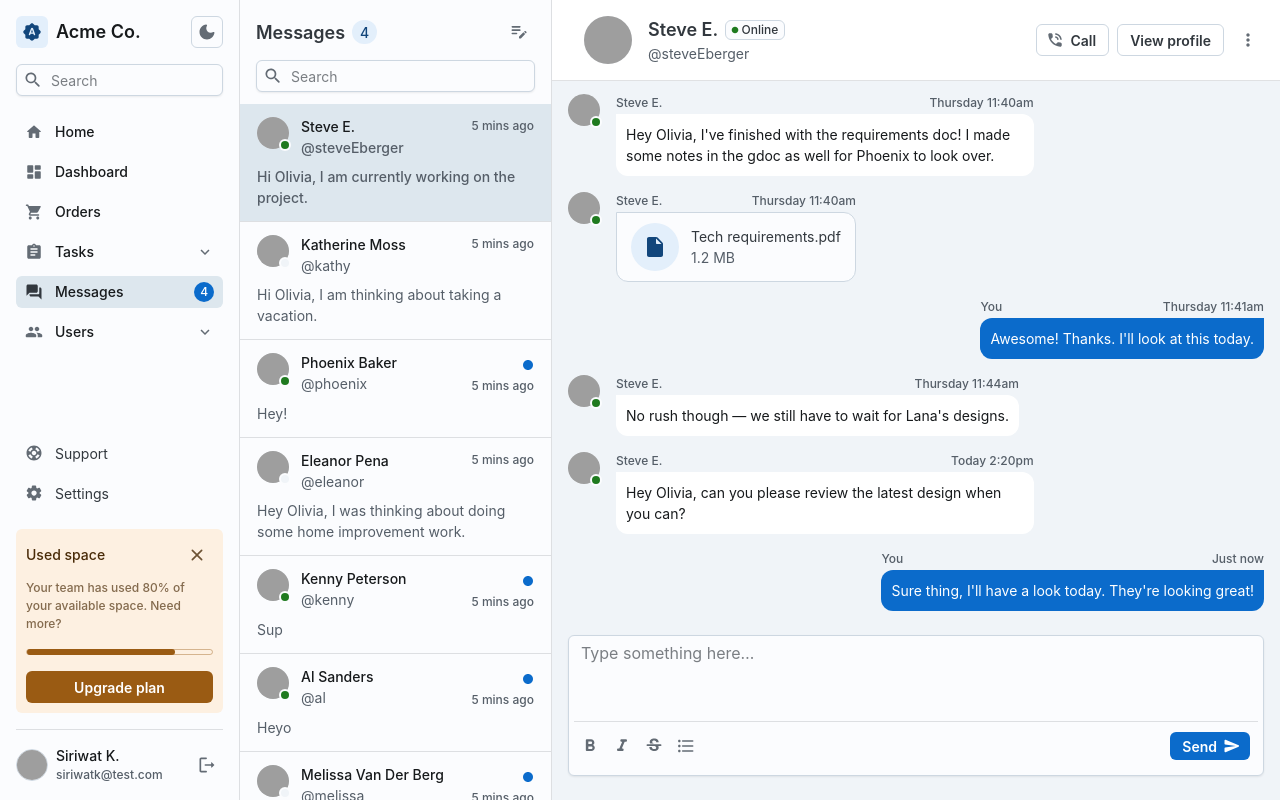
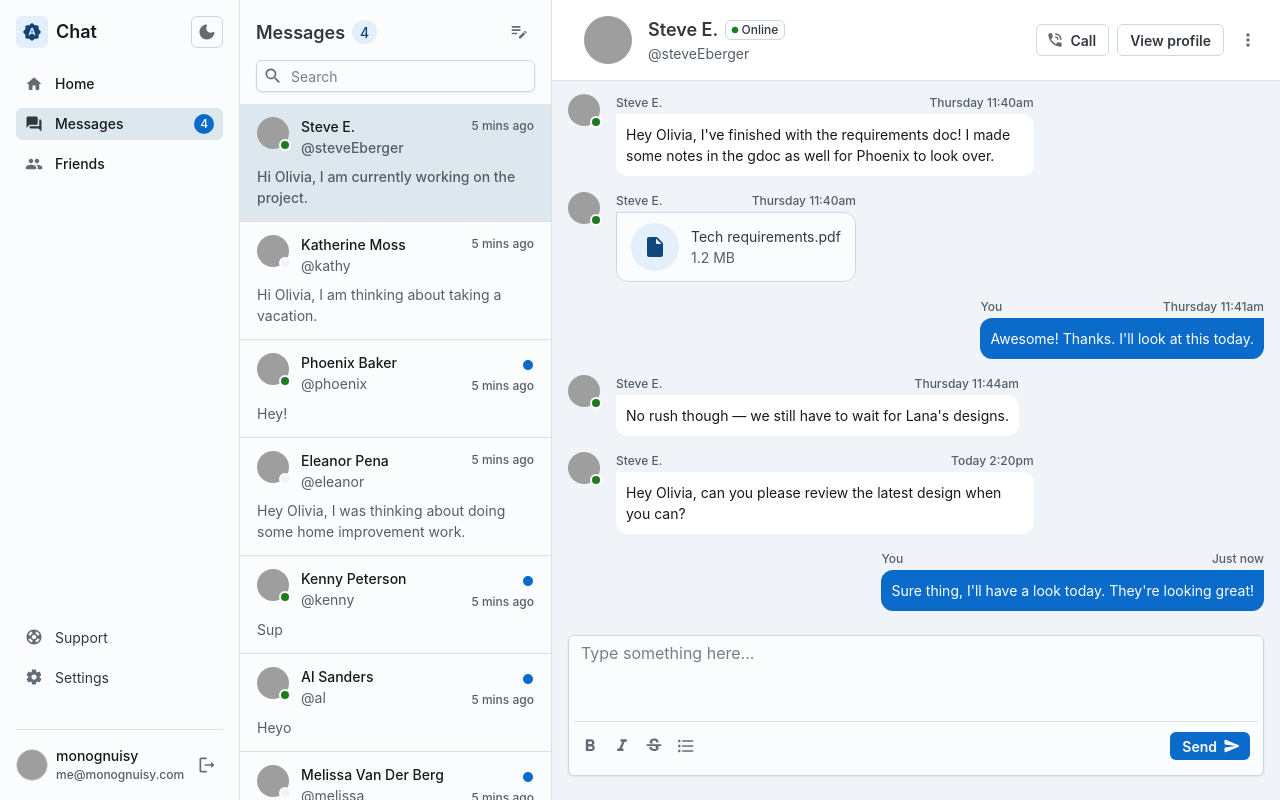
Before and after one commit to categorize-chat/chat-FE, a React (Vite) app: page / in a window 1280 px wide. Built offline with nearby package versions, Linux system fonts and the light colour scheme; grey boxes are pictures that could not be loaded; the HTML template or start-up script is replaced by a standard one.

Commit message:
feat: clean sidebar

```diff
--- a/src/components/Sidebar.tsx
+++ b/src/components/Sidebar.tsx
@@ -2,65 +2,25 @@ import * as React from 'react';
 import GlobalStyles from '@mui/joy/GlobalStyles';
 import Avatar from '@mui/joy/Avatar';
 import Box from '@mui/joy/Box';
-import Button from '@mui/joy/Button';
-import Card from '@mui/joy/Card';
 import Chip from '@mui/joy/Chip';
 import Divider from '@mui/joy/Divider';
 import IconButton from '@mui/joy/IconButton';
-import Input from '@mui/joy/Input';
-import LinearProgress from '@mui/joy/LinearProgress';
 import List from '@mui/joy/List';
 import ListItem from '@mui/joy/ListItem';
 import ListItemButton, { listItemButtonClasses } from '@mui/joy/ListItemButton';
 import ListItemContent from '@mui/joy/ListItemContent';
 import Typography from '@mui/joy/Typography';
 import Sheet from '@mui/joy/Sheet';
-import Stack from '@mui/joy/Stack';
-import SearchRoundedIcon from '@mui/icons-material/SearchRounded';
 import HomeRoundedIcon from '@mui/icons-material/HomeRounded';
-import DashboardRoundedIcon from '@mui/icons-material/DashboardRounded';
-import ShoppingCartRoundedIcon from '@mui/icons-material/ShoppingCartRounded';
-import AssignmentRoundedIcon from '@mui/icons-material/AssignmentRounded';
 import QuestionAnswerRoundedIcon from '@mui/icons-material/QuestionAnswerRounded';
 import GroupRoundedIcon from '@mui/icons-material/GroupRounded';
 import SupportRoundedIcon from '@mui/icons-material/SupportRounded';
 import SettingsRoundedIcon from '@mui/icons-material/SettingsRounded';
-import CloseRoundedIcon from '@mui/icons-material/CloseRounded';
 import LogoutRoundedIcon from '@mui/icons-material/LogoutRounded';
 import BrightnessAutoRoundedIcon from '@mui/icons-material/BrightnessAutoRounded';
-import KeyboardArrowDownIcon from '@mui/icons-material/KeyboardArrowDown';
 
 import ColorSchemeToggle from './ColorSchemeToggle';
 import { closeSidebar } from '../utils';
-
-function Toggler(props: {
-  defaultExpanded?: boolean;
-  children: React.ReactNode;
-  renderToggle: (params: {
-    open: boolean;
-    setOpen: React.Dispatch<React.SetStateAction<boolean>>;
-  }) => React.ReactNode;
-}) {
-  const { defaultExpanded = false, renderToggle, children } = props;
-  const [open, setOpen] = React.useState(defaultExpanded);
-  return (
-    <React.Fragment>
-      {renderToggle({ open, setOpen })}
-      <Box
-        sx={{
-          display: 'grid',
-          gridTemplateRows: open ? '1fr' : '0fr',
-          transition: '0.2s ease',
-          '& > *': {
-            overflow: 'hidden',
-          },
-        }}
-      >
-        {children}
-      </Box>
-    </React.Fragment>
-  );
-}
 
 export default function Sidebar() {
   return (
@@ -119,10 +79,10 @@ export default function Sidebar() {
         <IconButton variant="soft" color="primary" size="sm">
           <BrightnessAutoRoundedIcon />
         </IconButton>
-        <Typography level="title-lg">Acme Co.</Typography>
+        <Typography level="title-lg">Chat</Typography>
         <ColorSchemeToggle sx={{ ml: 'auto' }} />
       </Box>
-      <Input size="sm" startDecorator={<SearchRoundedIcon />} placeholder="Search" />
+      {/* <Input size="sm" startDecorator={<SearchRoundedIcon />} placeholder="Search" /> */}
       <Box
         sx={{
           minHeight: 0,
@@ -152,56 +112,6 @@ export default function Sidebar() {
             </ListItemButton>
           </ListItem>
           <ListItem>
-            <ListItemButton>
-              <DashboardRoundedIcon />
-              <ListItemContent>
-                <Typography level="title-sm">Dashboard</Typography>
-              </ListItemContent>
-            </ListItemButton>
-          </ListItem>
-          <ListItem>
-            <ListItemButton
-              role="menuitem"
-              component="a"
-              href="/joy-ui/getting-started/templates/order-dashboard/"
-            >
-              <ShoppingCartRoundedIcon />
-              <ListItemContent>
-                <Typography level="title-sm">Orders</Typography>
-              </ListItemContent>
-            </ListItemButton>
-          </ListItem>
-          <ListItem nested>
-            <Toggler
-              renderToggle={({ open, setOpen }) => (
-                <ListItemButton onClick={() => setOpen(!open)}>
-                  <AssignmentRoundedIcon />
-                  <ListItemContent>
-                    <Typography level="title-sm">Tasks</Typography>
-                  </ListItemContent>
-                  <KeyboardArrowDownIcon
-                    sx={{ transform: open ? 'rotate(180deg)' : 'none' }}
-                  />
-                </ListItemButton>
-              )}
-            >
-              <List sx={{ gap: 0.5 }}>
-                <ListItem sx={{ mt: 0.5 }}>
-                  <ListItemButton>All tasks</ListItemButton>
-                </ListItem>
-                <ListItem>
-                  <ListItemButton>Backlog</ListItemButton>
-                </ListItem>
-                <ListItem>
-                  <ListItemButton>In progress</ListItemButton>
-                </ListItem>
-                <ListItem>
-                  <ListItemButton>Done</ListItemButton>
-                </ListItem>
-              </List>
-            </Toggler>
-          </ListItem>
-          <ListItem>
             <ListItemButton selected>
               <QuestionAnswerRoundedIcon />
               <ListItemContent>
@@ -212,38 +122,13 @@ export default function Sidebar() {
               </Chip>
             </ListItemButton>
           </ListItem>
-          <ListItem nested>
-            <Toggler
-              renderToggle={({ open, setOpen }) => (
-                <ListItemButton onClick={() => setOpen(!open)}>
-                  <GroupRoundedIcon />
-                  <ListItemContent>
-                    <Typography level="title-sm">Users</Typography>
-                  </ListItemContent>
-                  <KeyboardArrowDownIcon
-                    sx={{ transform: open ? 'rotate(180deg)' : 'none' }}
-                  />
-                </ListItemButton>
-              )}
-            >
-              <List sx={{ gap: 0.5 }}>
-                <ListItem sx={{ mt: 0.5 }}>
-                  <ListItemButton
-                    role="menuitem"
-                    component="a"
-                    href="/joy-ui/getting-started/templates/profile-dashboard/"
-                  >
-                    My profile
-                  </ListItemButton>
-                </ListItem>
-                <ListItem>
-                  <ListItemButton>Create a new user</ListItemButton>
-                </ListItem>
-                <ListItem>
-                  <ListItemButton>Roles & permission</ListItemButton>
-                </ListItem>
-              </List>
-            </Toggler>
+          <ListItem>
+            <ListItemButton>
+              <GroupRoundedIcon />
+              <ListItemContent>
+                <Typography level="title-sm">Friends</Typography>
+              </ListItemContent>
+            </ListItemButton>
           </ListItem>
         </List>
         <List
@@ -269,27 +154,6 @@ export default function Sidebar() {
             </ListItemButton>
           </ListItem>
         </List>
-        <Card
-          invertedColors
-          variant="soft"
-          color="warning"
-          size="sm"
-          sx={{ boxShadow: 'none' }}
-        >
-          <Stack direction="row" justifyContent="space-between" alignItems="center">
-            <Typography level="title-sm">Used space</Typography>
-            <IconButton size="sm">
-              <CloseRoundedIcon />
-            </IconButton>
-          </Stack>
-          <Typography level="body-xs">
-            Your team has used 80% of your available space. Need more?
-          </Typography>
-          <LinearProgress variant="outlined" value={80} determinate sx={{ my: 1 }} />
-          <Button size="sm" variant="solid">
-            Upgrade plan
-          </Button>
-        </Card>
       </Box>
       <Divider />
       <Box sx={{ display: 'flex', gap: 1, alignItems: 'center' }}>
@@ -299,8 +163,8 @@ export default function Sidebar() {
           src="https://images.unsplash.com/photo-1535713875002-d1d0cf377fde?auto=format&fit=crop&w=286"
         />
         <Box sx={{ minWidth: 0, flex: 1 }}>
-          <Typography level="title-sm">Siriwat K.</Typography>
-          <Typography level="body-xs">siriwatk@test.com</Typography>
+          <Typography level="title-sm">monognuisy</Typography>
+          <Typography level="body-xs">me@monognuisy.com</Typography>
         </Box>
         <IconButton size="sm" variant="plain" color="neutral">
           <LogoutRoundedIcon />
```
